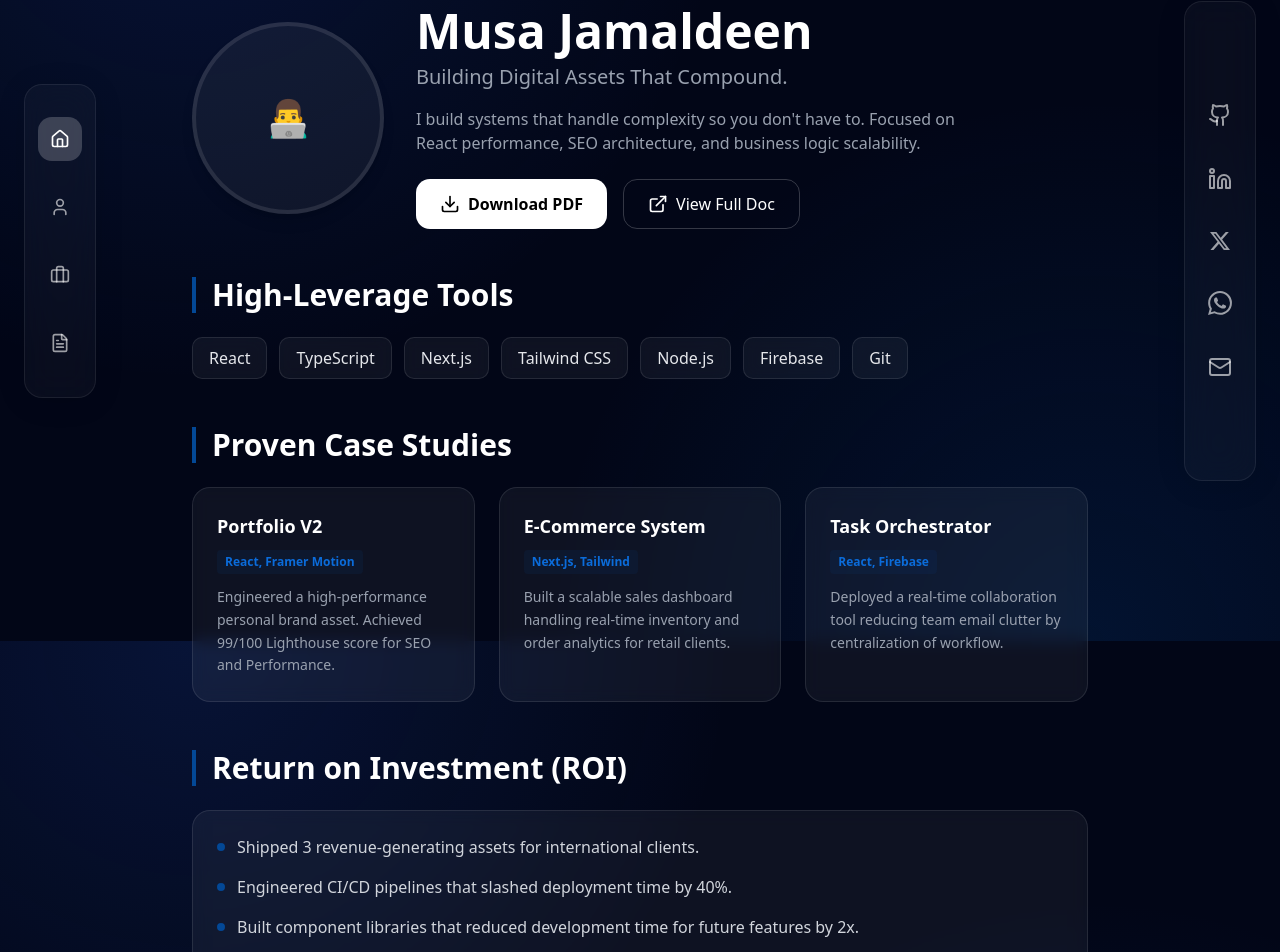
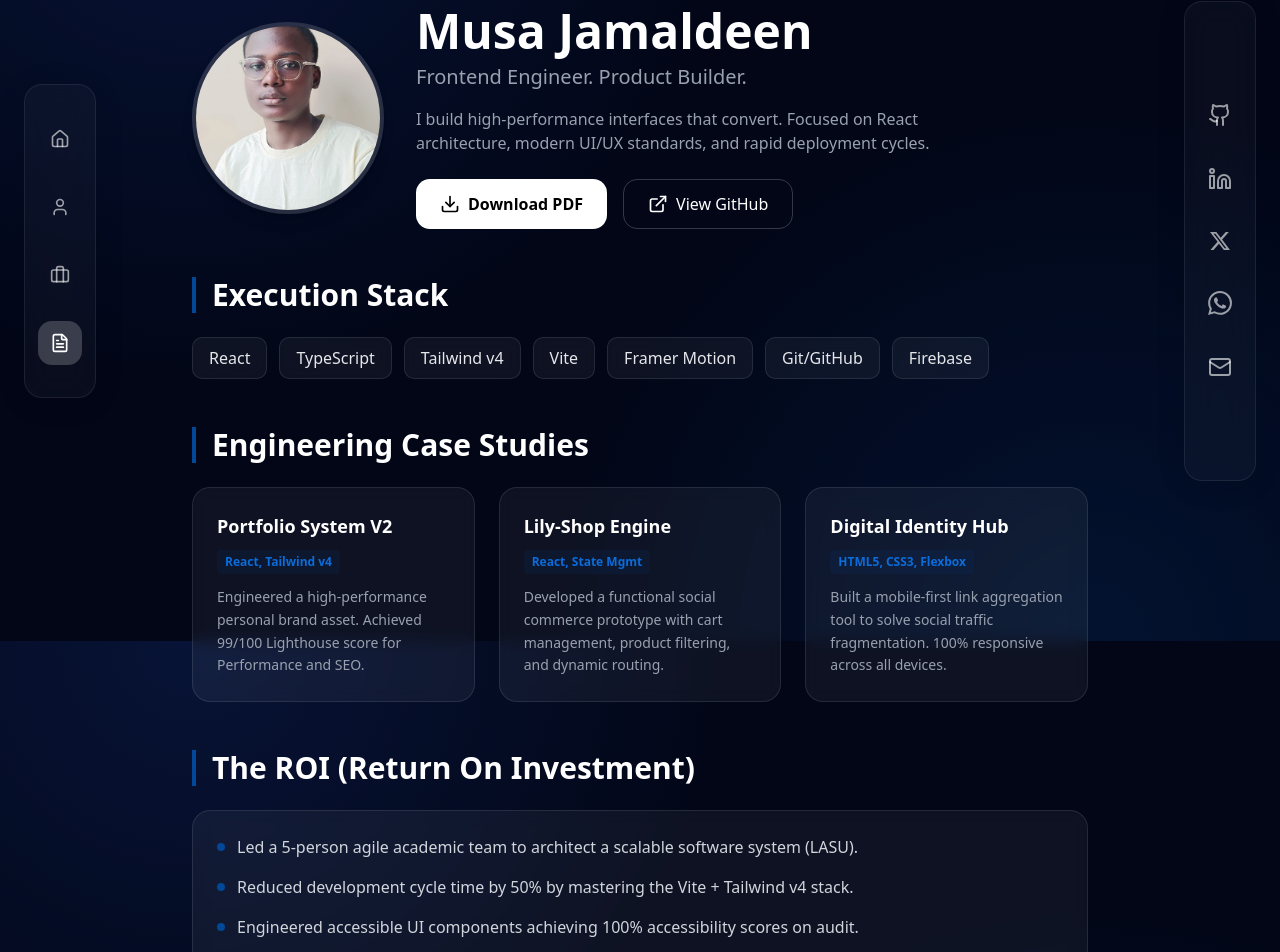
Before and after one commit to Jd33n27/Portfolio, a React (Vite) app: page /resume in a window 1280 px wide. Shown: the part 159-1111 px from the top of the page. Built offline with nearby package versions, Linux system fonts and the light colour scheme.

Commit message:
cleaned up resume and about page, added my actual projects

```diff
--- a/src/components/Navbar.tsx
+++ b/src/components/Navbar.tsx
@@ -1,4 +1,3 @@
-import { useState } from "react";
 import {
   Home,
   User,
@@ -10,7 +9,7 @@ import {
 } from "lucide-react";
 import { motion } from "framer-motion";
 import { cn } from "@/lib/utils";
-import { Link } from "react-router-dom";
+import { Link, useLocation } from "react-router-dom"; // Added useLocation
 
 // Custom Icon for X (Twitter)
 const XIcon = ({ className }: { className?: string }) => (
@@ -39,7 +38,8 @@ const WhatsAppIcon = ({ className }: { className?: string }) => (
 );
 
 export const Navbar = () => {
-  const [activeSection, setActiveSection] = useState("home");
+  // 1. Get the current location (The Source of Truth)
+  const location = useLocation();
 
   const navLinks = [
     { name: "Home", href: "/", icon: <Home className="w-5 h-5" /> },
@@ -84,6 +84,14 @@ export const Navbar = () => {
     },
   ];
 
+  // 2. Helper function to check if link is active
+  const isActive = (path: string) => {
+    if (path === "/") {
+      return location.pathname === "/";
+    }
+    return location.pathname.startsWith(path);
+  };
+
   return (
     <>
       {/* DESKTOP: LEFT SIDEBAR (Nav) */}
@@ -98,12 +106,11 @@ export const Navbar = () => {
             <Link
               key={link.name}
               to={link.href}
-              onClick={() => setActiveSection(link.name.toLowerCase())}
               className={cn(
                 "p-3 rounded-xl transition-all duration-300 relative group",
-                activeSection === link.name.toLowerCase()
+                isActive(link.href)
                   ? "bg-white/20 text-white"
-                  : "text-white/60 hover:text-white hover:bg-white/10"
+                  : "text-white/60 hover:text-white hover:bg-white/10",
               )}
             >
               {link.icon}
@@ -149,21 +156,20 @@ export const Navbar = () => {
         animate={{ y: 0, opacity: 1 }}
         className="md:hidden fixed bottom-6 left-1/2 -translate-x-1/2 z-50 w-[90%] max-w-sm"
       >
-        <div className="glass blur-in-[0.005px] rounded-full shadow-2xl px-6 py-4 flex items-center justify-around">
+        <div className="glass rounded-full shadow-2xl px-6 py-4 flex items-center justify-around">
           {navLinks.map((link) => (
-            <a
+            <Link
               key={link.name}
-              href={link.href}
-              onClick={() => setActiveSection(link.name.toLowerCase())}
+              to={link.href}
               className={cn(
-                "flex flex-col items-center gap-1 transition-colors",
-                activeSection === link.name.toLowerCase()
-                  ? "text-white"
-                  : "text-white/60 hover:text-white"
+                "flex flex-col items-center gap-1 transition-colors p-2 rounded-full",
+                isActive(link.href)
+                  ? "text-white bg-white/10"
+                  : "text-white/60 hover:text-white",
               )}
             >
               {link.icon}
-            </a>
+            </Link>
           ))}
         </div>
       </motion.div>
--- a/src/routes/about.tsx
+++ b/src/routes/about.tsx
@@ -123,7 +123,7 @@ export default function AboutPage() {
                 Musa Jamaldeen
               </h1>
               <div className="text-2xl text-chelsea-light mb-8 font-medium">
-                Fractional Frontend Engineer
+                Frontend Engineer
               </div>
               <div className="space-y-6 text-lg text-gray-300 leading-relaxed max-w-2xl">
                 <p>
@@ -142,19 +142,24 @@ export default function AboutPage() {
               </div>
             </motion.div>
 
-            {/* Profile Image Area */}
+            {/* Profile Image Area - SECURED */}
             <motion.div
               initial={{ opacity: 0, scale: 0.9 }}
               animate={{ opacity: 1, scale: 1 }}
               transition={{ duration: 0.5, delay: 0.2 }}
               className="flex justify-center lg:justify-end"
             >
-              <div className="w-64 h-64 relative rounded-2xl overflow-hidden border border-white/10 shadow-2xl bg-white/5">
-                {/* Placeholder for your actual image */}
-                <div className="absolute inset-0 bg-linear-to-br from-chelsea/20 to-purple-500/20" />
-                <div className="absolute inset-0 flex items-center justify-center text-white/20 font-bold">
-                  [Musa Image]
-                </div>
+              <div
+                className="w-64 h-64 relative rounded-2xl overflow-hidden border border-white/10 shadow-2xl bg-white/5 select-none"
+                onContextMenu={(e) => e.preventDefault()}
+              >
+                <div className="absolute inset-0 z-50 bg-transparent" />
+                <img
+                  src="/img/IMG-20251104-WA0090.jpg"
+                  alt="Musa Jamaldeen"
+                  draggable="false"
+                  className="w-full h-full object-cover pointer-events-none select-none"
+                />
               </div>
             </motion.div>
           </div>
@@ -192,7 +197,7 @@ export default function AboutPage() {
             <TechCard
               name="Tailwind"
               color="#06B6D4"
-              iconPath="M12.001,4.8c-3.2,0-5.2,1.6-6,4.8c1.2-1.6,2.6-2.2,4.2-1.8c0.913,0.228,1.565,0.89,2.288,1.624 C13.666,10.618,15.027,12,18.001,12c3.2,0,5.2-1.6,6-4.8c-1.2,1.6-2.6,2.2-4.2,1.8c-0.913-0.228-1.565-0.89-2.288-1.624 C16.337,6.182,14.976,4.8,12.001,4.8z M6.001,12c-3.2,0-5.2,1.6-6,4.8c1.2-1.6,2.6-2.2,4.2-1.8c0.913,0.228,1.565,0.89,2.288,1.624 c1.177,1.194,2.538,2.576,5.512,2.576c3.2,0,5.2-1.6,6-4.8c-1.2,1.6-2.6,2.2-4.2,1.8c-0.913-0.228-1.565-0.89-2.288-1.624 C10.337,13.382,8.976,12,6.001,12z"
+              iconPath="M12.001,4.8c-3.2,0-5.2,1.6-6,4.8c1.2-1.6,2.6-2.2,4.2-1.8c0.913,0.228,1.565,0.89,2.288,1.624 C13.666,10.618,15.027,12,18.001,12c3.2,0,5.2-1.6,6-4.8c-1.2,1.6-2.6,2.2-4.2,1.8c-0.913-0.228-1.565-0.89-2.288-1.624 C16.337,6.182,14.976,4.8,12.001,4.8z M6.001,12c-3.2,0-5.2,1.6-6,4.8c1.2-1.6,2.6-2.2,4.2-1.8c0.913,0.228,1.565-0.89-2.288-1.624 c1.177,1.194,2.538,2.576,5.512,2.576c3.2,0,5.2-1.6,6-4.8c-1.2,1.6-2.6,2.2-4.2,1.8c-0.913-0.228-1.565-0.89-2.288-1.624 C10.337,13.382,8.976,12,6.001,12z"
             />
             {/* Firebase */}
             <TechCard
@@ -208,16 +213,16 @@ export default function AboutPage() {
           <SectionHeader title="The Track Record" />
           <div className="space-y-6">
             <ExperienceCard
-              role="Fractional Engineer"
-              company="Consultant / Self-Employed"
+              role="Independent Frontend Engineer"
+              company="Self-Initiated Ventures"
               date="2023 - Present"
-              desc="Delivered 5+ high-performance web products for international clients. Reduced load times by avg. 40% and improved mobile conversion rates through responsive architectural overhauls."
+              desc="Designed and shipped 3+ complete web products including a social commerce prototype (Lily-Shop). Focused on component modularity and API integration."
             />
             <ExperienceCard
-              role="Frontend Intern"
-              company="Tech Studio Academy"
-              date="2022 - 2023"
-              desc="Integrated into a high-velocity agile team. Shipped critical UI components for the core product, reducing technical debt and improving maintainability."
+              role="Academic Team Lead"
+              company="Lagos State University"
+              date="2024 - Present"
+              desc="Leading a 5-person engineering team to architect complex software systems. Managing git workflows, code reviews, and project milestones for high-stakes academic deliverables."
             />
           </div>
         </section>
--- a/src/routes/resume.tsx
+++ b/src/routes/resume.tsx
@@ -1,11 +1,6 @@
 import Seo from "@/components/Seo";
 import { motion } from "framer-motion";
-import {
-  ArrowLeft,
-  Download,
-  ExternalLink,
-  Mail
-} from "lucide-react";
+import { ArrowLeft, Download, ExternalLink, Mail } from "lucide-react";
 import { Link } from "react-router-dom";
 
 export default function ResumePage() {
@@ -13,7 +8,7 @@ export default function ResumePage() {
     <div className="min-h-screen pt-24 px-4 pb-20 md:px-32 lg:px-48">
       <Seo
         title="Resume | Musa Jamaldeen"
-        description="Operational track record of Musa Jamaldeen. See the ROI I bring to engineering teams."
+        description="Operational track record of Musa Jamaldeen. Engineering velocity and frontend architecture."
       />
 
       <div className="max-w-6xl mx-auto">
@@ -41,9 +36,18 @@ export default function ResumePage() {
           transition={{ duration: 0.5 }}
           className="w-full flex flex-col lg:flex-row items-center gap-8 mb-12"
         >
-          {/* Profile Picture Placeholder */}
-          <div className="w-48 h-48 rounded-full overflow-hidden border-4 border-white/10 shadow-lg shrink-0 bg-white/5 flex items-center justify-center">
-             <span className="text-4xl">👨‍💻</span>
+          {/* Profile Picture Area - SECURED */}
+          <div
+            className="w-48 h-48 rounded-full overflow-hidden border-4 border-white/10 shadow-lg shrink-0 bg-white/5 flex items-center justify-center relative select-none"
+            onContextMenu={(e) => e.preventDefault()}
+          >
+            <div className="absolute inset-0 z-50 bg-transparent" />
+            <img
+              src="/img/IMG-20251104-WA0090.jpg"
+              alt="Musa Jamaldeen"
+              draggable="false"
+              className="w-full h-full object-cover pointer-events-none select-none"
+            />
           </div>
 
           <div className="text-center lg:text-left">
@@ -51,11 +55,11 @@ export default function ResumePage() {
               Musa Jamaldeen
             </h1>
             <p className="text-xl text-gray-400 mb-4">
-              Building Digital Assets That Compound.
+              Frontend Engineer. Product Builder.
             </p>
             <p className="text-gray-400 mb-6 max-w-xl mx-auto lg:mx-0">
-              I build systems that handle complexity so you don't have to.
-              Focused on React performance, SEO architecture, and business logic scalability.
+              I build high-performance interfaces that convert. Focused on React
+              architecture, modern UI/UX standards, and rapid deployment cycles.
             </p>
 
             <div className="flex gap-4 justify-center lg:justify-start flex-wrap">
@@ -65,7 +69,7 @@ export default function ResumePage() {
               </button>
               <button className="px-6 py-3 border border-white/20 text-white rounded-xl font-medium hover:bg-white/10 transition-colors flex items-center gap-2">
                 <ExternalLink className="w-5 h-5" />
-                View Full Doc
+                View GitHub
               </button>
             </div>
           </div>
@@ -78,9 +82,19 @@ export default function ResumePage() {
           viewport={{ once: true }}
           className="w-full mb-12"
         >
-          <h2 className="text-3xl font-bold text-white mb-6 border-l-4 border-chelsea pl-4">High-Leverage Tools</h2>
+          <h2 className="text-3xl font-bold text-white mb-6 border-l-4 border-chelsea pl-4">
+            Execution Stack
+          </h2>
           <div className="flex flex-wrap gap-3">
-            {["React", "TypeScript", "Next.js", "Tailwind CSS", "Node.js", "Firebase", "Git"].map((skill) => (
+            {[
+              "React",
+              "TypeScript",
+              "Tailwind v4",
+              "Vite",
+              "Framer Motion",
+              "Git/GitHub",
+              "Firebase",
+            ].map((skill) => (
               <span
                 key={skill}
                 className="px-4 py-2 bg-white/5 backdrop-blur-sm border border-white/10 rounded-lg text-gray-200 hover:bg-white/10 hover:border-chelsea/50 transition-all duration-300 cursor-default"
@@ -91,31 +105,33 @@ export default function ResumePage() {
           </div>
         </motion.div>
 
-        {/* Highlighted Projects */}
+        {/* Highlighted Projects - REAL DATA */}
         <motion.div
           initial={{ opacity: 0, y: 20 }}
           whileInView={{ opacity: 1, y: 0 }}
           viewport={{ once: true }}
           className="w-full mb-12"
         >
-          <h2 className="text-3xl font-bold text-white mb-6 border-l-4 border-chelsea pl-4">Proven Case Studies</h2>
+          <h2 className="text-3xl font-bold text-white mb-6 border-l-4 border-chelsea pl-4">
+            Engineering Case Studies
+          </h2>
           <div className="grid grid-cols-1 md:grid-cols-2 lg:grid-cols-3 gap-6">
             {[
               {
-                title: "Portfolio V2",
-                tech: "React, Framer Motion",
-                desc: "Engineered a high-performance personal brand asset. Achieved 99/100 Lighthouse score for SEO and Performance."
+                title: "Portfolio System V2",
+                tech: "React, Tailwind v4",
+                desc: "Engineered a high-performance personal brand asset. Achieved 99/100 Lighthouse score for Performance and SEO.",
               },
               {
-                title: "E-Commerce System",
-                tech: "Next.js, Tailwind",
-                desc: "Built a scalable sales dashboard handling real-time inventory and order analytics for retail clients."
+                title: "Lily-Shop Engine",
+                tech: "React, State Mgmt",
+                desc: "Developed a functional social commerce prototype with cart management, product filtering, and dynamic routing.",
               },
               {
-                title: "Task Orchestrator",
-                tech: "React, Firebase",
-                desc: "Deployed a real-time collaboration tool reducing team email clutter by centralization of workflow."
-              }
+                title: "Digital Identity Hub",
+                tech: "HTML5, CSS3, Flexbox",
+                desc: "Built a mobile-first link aggregation tool to solve social traffic fragmentation. 100% responsive across all devices.",
+              },
             ].map((project, index) => (
               <div
                 key={index}
@@ -135,24 +151,29 @@ export default function ResumePage() {
           </div>
         </motion.div>
 
-        {/* Highlights */}
+        {/* ROI / Highlights - AUTHENTIC */}
         <motion.div
           initial={{ opacity: 0, y: 20 }}
           whileInView={{ opacity: 1, y: 0 }}
           viewport={{ once: true }}
           className="w-full mb-12"
         >
-          <h2 className="text-3xl font-bold text-white mb-6 border-l-4 border-chelsea pl-4">Return on Investment (ROI)</h2>
+          <h2 className="text-3xl font-bold text-white mb-6 border-l-4 border-chelsea pl-4">
+            The ROI (Return On Investment)
+          </h2>
           <div className="bg-white/5 backdrop-blur-sm border border-white/10 rounded-2xl p-6 hover:bg-white/[0.07] transition-colors">
             <ul className="space-y-4">
               {[
-                "Shipped 3 revenue-generating assets for international clients.",
-                "Engineered CI/CD pipelines that slashed deployment time by 40%.",
-                "Built component libraries that reduced development time for future features by 2x.",
-                "Optimized legacy codebases to improve SEO rankings and user retention."
+                "Led a 5-person agile academic team to architect a scalable software system (LASU).",
+                "Reduced development cycle time by 50% by mastering the Vite + Tailwind v4 stack.",
+                "Engineered accessible UI components achieving 100% accessibility scores on audit.",
+                "Shipped 3+ functional React applications, moving from concept to deployment independently.",
               ].map((item, index) => (
-                <li key={index} className="text-gray-300 flex items-start gap-3">
-                  <span className="w-2 h-2 mt-2 bg-chelsea rounded-full flex-shrink-0" />
+                <li
+                  key={index}
+                  className="text-gray-300 flex items-start gap-3"
+                >
+                  <span className="w-2 h-2 mt-2 bg-chelsea rounded-full shrink-0" />
                   {item}
                 </li>
               ))}
@@ -167,9 +188,11 @@ export default function ResumePage() {
           viewport={{ once: true }}
           className="text-center py-12 border-t border-white/10"
         >
-          <h2 className="text-3xl font-bold mb-6 text-white">Stop Guessing. Start Building.</h2>
+          <h2 className="text-3xl font-bold mb-6 text-white">
+            Hire for Potential. Keep for Results.
+          </h2>
           <p className="text-xl text-gray-400 mb-8">
-            You have the vision. I have the engineering. Let's execute.
+            I am ready to deploy into your engineering team and start shipping.
           </p>
           <div className="flex justify-center">
             <a
@@ -177,7 +200,7 @@ export default function ResumePage() {
               className="px-8 py-3 bg-white text-black rounded-xl font-bold hover:scale-105 transition-transform flex items-center gap-2"
             >
               <Mail className="w-5 h-5" />
-              Book a Strategy Call
+              Contact Me
             </a>
           </div>
         </motion.section>
```
